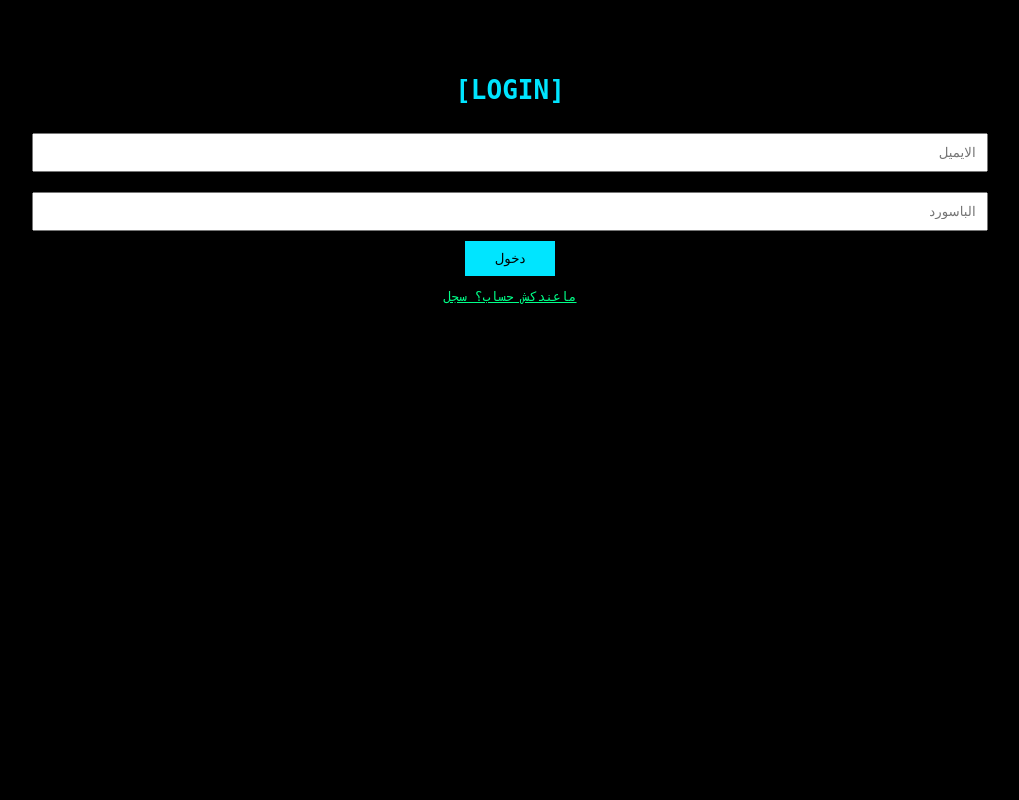
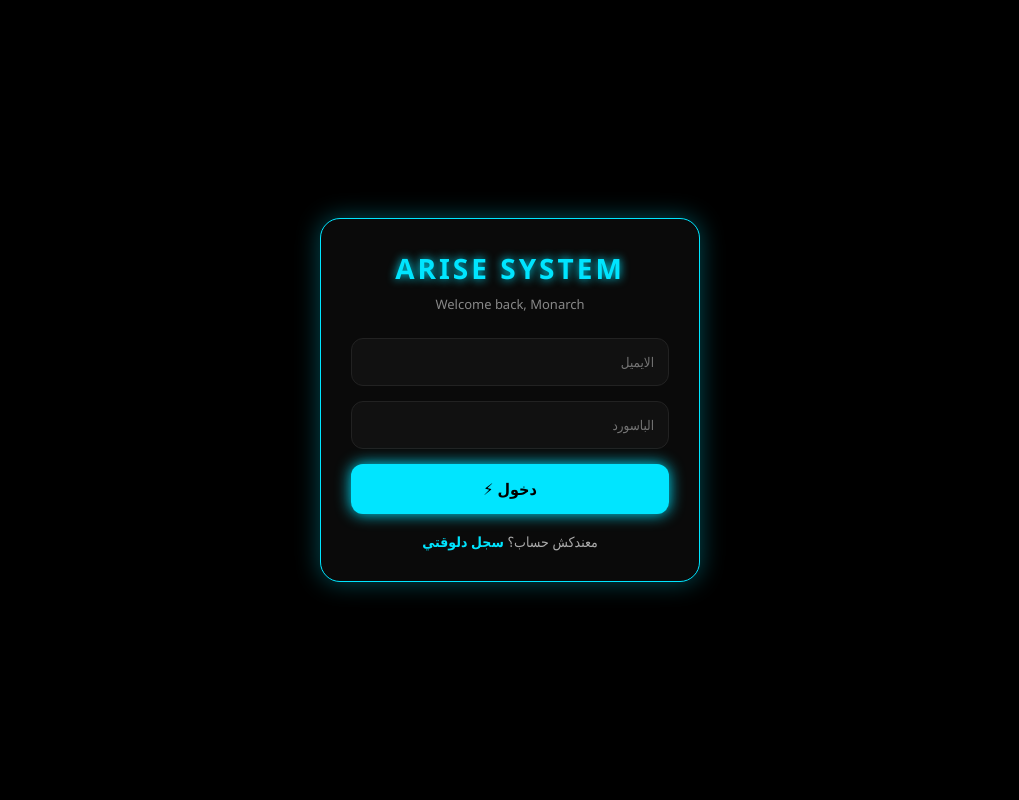
Before and after one commit to hackeregypt664-spec/-ARISE-system, a Flask app: page /login in a window 1280 px wide. Shown: the whole page, without its empty margins (130-1149 px from the left). Run offline with Flask 3, Linux system fonts and the light colour scheme; some libraries are stand-ins or nearby versions.

Commit message:
final fix for vercel

```diff
--- a/app.py
+++ b/app.py
@@ -1,7 +1,7 @@
 from flask import Flask, render_template, request, redirect, session, jsonify
 from werkzeug.security import generate_password_hash, check_password_hash
 from datetime import datetime
-import os, psycopg2, traceback
+import os, psycopg2 , traceback
 
 app = Flask(__name__)
 app.secret_key = 'monarch_secret_key_123'
--- a/static/style.css
+++ b/static/style.css
@@ -105,3 +105,6 @@ button:hover { box-shadow: 0 0 10px #00e5ff; }
     background: #00ff88;
     box-shadow: 0 0 10px #00ff88;
 }
+.container{
+    width:100%;max-width:500px;margin:0 auto;padding:15px
+}
--- a/templates/index.html
+++ b/templates/index.html
@@ -1,6 +1,7 @@
 <!DOCTYPE html>
 <html lang="ar" dir="rtl">
 <head>
+    <meta name="viewport" content="width=device-width, initial-scale=1.0">
     <meta name="monetag" content="2502b7fb65ef9198047978f761c190a8">
     <meta charset="UTF-8">
     <meta name="viewport" content="width=device-width, initial-scale=1.0">
--- a/templates/login.html
+++ b/templates/login.html
@@ -1,13 +1,33 @@
 <!DOCTYPE html>
 <html lang="ar" dir="rtl">
-<head><meta charset="UTF-8"><title>LOGIN - ARISE</title></head>
-<body style="background:#000;color:#00e5ff;font-family:monospace;text-align:center;padding:50px;">
-<h1>[LOGIN]</h1>
+<head>
+<meta charset="UTF-8">
+<meta name="viewport" content="width=device-width, initial-scale=1.0">
+<title>ARISE - Login</title>
+<style>
+*{margin:0;padding:0;box-sizing:border-box;font-family:'Segoe UI', Tahoma}
+body{background:#000;display:flex;align-items:center;justify-content:center;min-height:100vh;padding:20px;}
+.card{width:100%;max-width:380px;background:#0a0a0a;border:1px solid #00e5ff;box-shadow:0 0 25px #00e5ff55;border-radius:20px;padding:30px;}
+h1{color:#00e5ff;text-align:center;font-size:28px;letter-spacing:3px;text-shadow:0 0 10px #00e5ff}
+p.sub{color:#888;text-align:center;margin:8px 0 25px;font-size:13px}
+input{width:100%;background:#111;border:1px solid #222;border-radius:12px;padding:14px;color:#fff;margin-bottom:15px;outline:none;transition:.3s}
+input:focus{border-color:#00e5ff;box-shadow:0 0 10px #00e5ff55}
+button{width:100%;background:#00e5ff;color:#000;border:none;border-radius:12px;padding:14px;font-weight:900;font-size:16px;cursor:pointer;box-shadow:0 0 15px #00e5ff;transition:.2s}
+button:active{transform:scale(.97)}
+.link{text-align:center;margin-top:18px;color:#aaa;font-size:14px}
+.link a{color:#00e5ff;text-decoration:none;font-weight:bold}
+</style>
+</head>
+<body>
+<div class="card">
+<h1>ARISE SYSTEM</h1>
+<p class="sub">Welcome back, Monarch</p>
 <form method="POST">
-<input type="email" name="email" placeholder="الايميل" required style="padding:10px;width:80%;margin:10px;"><br>
-<input type="password" name="password" placeholder="الباسورد" required style="padding:10px;width:80%;margin:10px;"><br>
-<button type="submit" style="background:#00e5ff;color:#000;padding:10px 30px;border:none;cursor:pointer;">دخول</button>
+<input type="email" name="email" placeholder="الايميل" required>
+<input type="password" name="password" placeholder="الباسورد" required>
+<button type="submit">دخول ⚡</button>
 </form>
-<p><a href="/register" style="color:#00ff88;">ماعندكش حساب؟ سجل</a></p>
+<div class="link">معندكش حساب؟ <a href="/register">سجل دلوقتي</a></div>
+</div>
 </body>
 </html>
--- a/templates/register.html
+++ b/templates/register.html
@@ -8,6 +8,10 @@
 <input type="password" name="password" placeholder="الباسورد" required style="padding:10px;width:80%;margin:10px;"><br>
 <button type="submit" style="background:#00ff88;color:#000;padding:10px 30px;border:none;cursor:pointer;">تسجيل</button>
 </form>
-<p><a href="/login" style="color:#00e5ff;">عندك حساب؟ ادخل</a></p>
+<p class="sub">Create new Monarch</p>
+...
+<button type="submit">تسجيل 🆕</button>
+</form>
+<div class="link">عندك حساب؟ <a href="/login">ادخل هنا</a></div>
 </body>
 </html>
```
